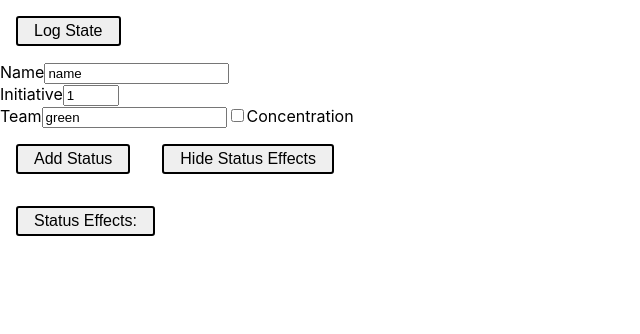
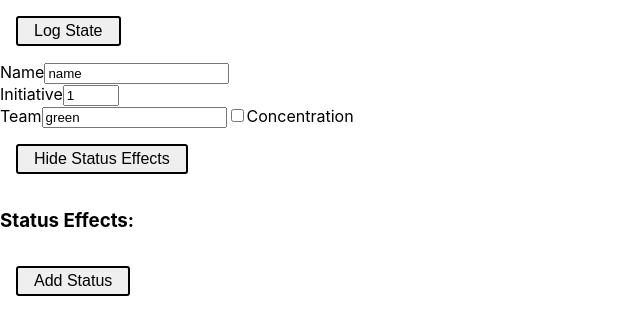
Before and after one commit to punkrockviking/initiativeStatusTracker, a React (Vite) app: page / in a window 1280 px wide. Both pictures are taken after a click on the button "Show Status Effects". Shown: the top 334 px of the page, without its empty margins (0-640 px from the left). Built offline with nearby package versions, Linux system fonts and the light colour scheme.

Commit message:
(feat) StatusList updated. add status button now conditionally renders in the status list div

```diff
--- a/src/components/Character.jsx
+++ b/src/components/Character.jsx
@@ -111,9 +111,6 @@ class Character extends Component {
             </label>
           </form>
           <div>
-            <Button onClick={this.addStatus} >
-              Add Status
-            </Button>
             <Button onClick={() =>
               this.setState({
                 showEffects: !this.state.showEffects
@@ -121,7 +118,7 @@ class Character extends Component {
             >
               {effectsButtonText}
             </Button>
-            {this.state.showEffects && (<StatusList statusList={this.state.statusEffects} />)}
+            {this.state.showEffects && (<div><StatusList statusList={this.state.statusEffects} /> <Button onClick={this.addStatus} >Add Status</Button></div>)}
           </div>
         </div>
       </div>
--- a/src/components/StatusList.jsx
+++ b/src/components/StatusList.jsx
@@ -65,11 +65,9 @@ const StatusList = (props) => {
 
   return (
     <div>
-      <Button
-        onClick={() => setOpen(!open) }
-      >
+      <h3>
         Status Effects:
-      </Button>
+      </h3>
       <div>
         {listItems}
       </div>
```
